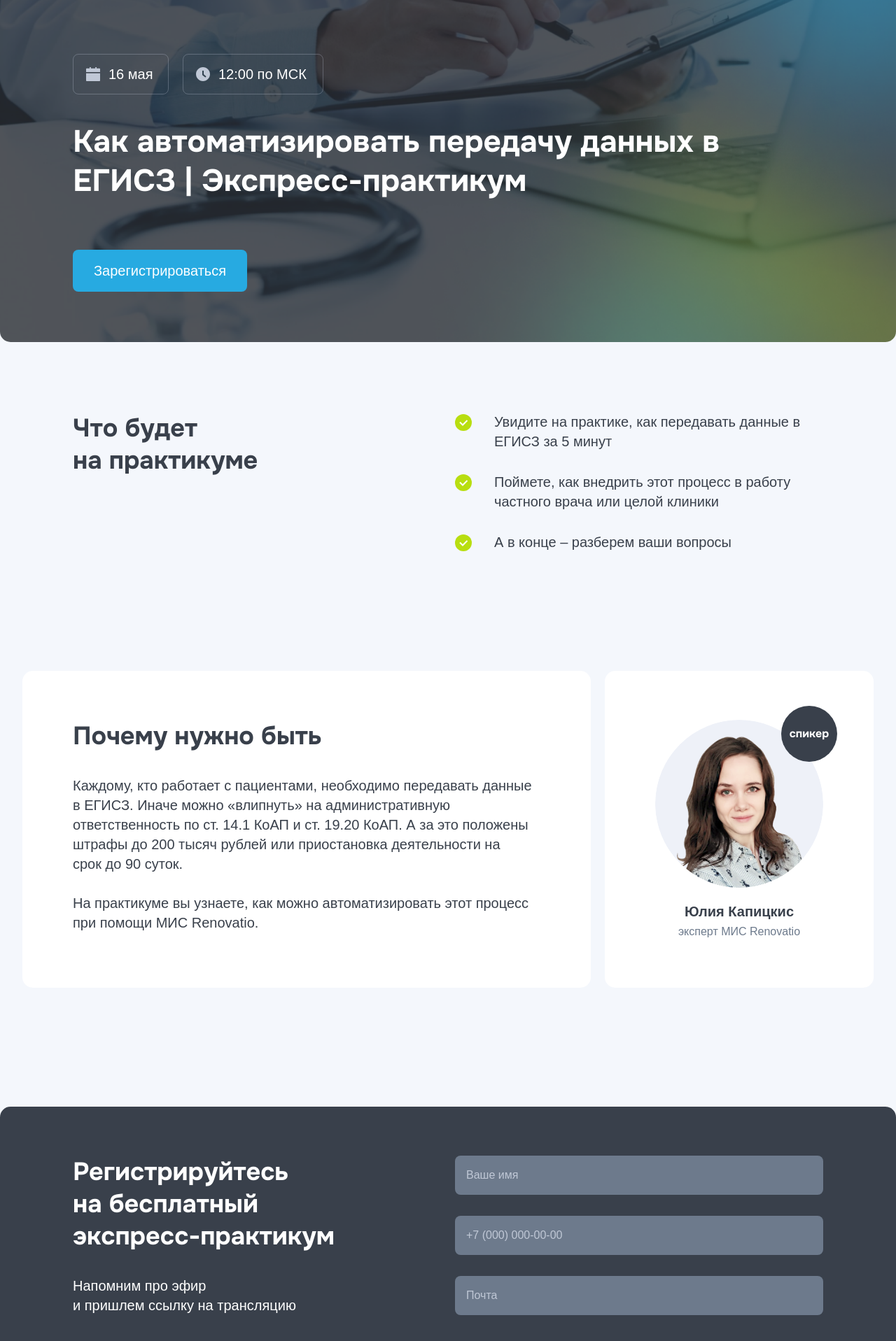
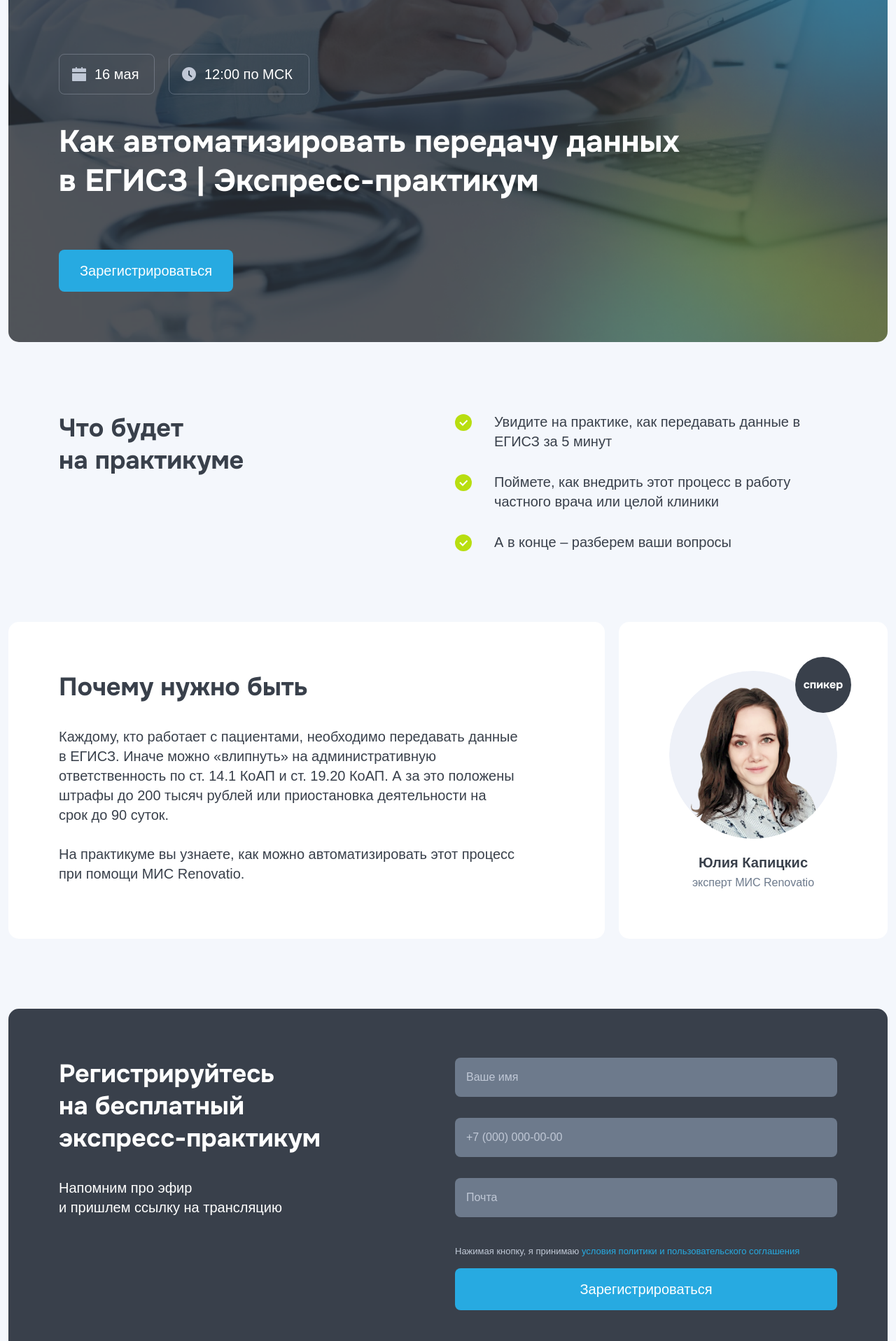
Before and after one commit to Hillel1408/renovatio, a website: page #src/index.html in a window 1280 px wide. Shown: the part 115-2032 px from the top of the page at 70% size. Drawn offline with nearby package versions, Linux system fonts and the light colour scheme; files that its build step writes are made by us from their sources; files whose address does not match are found by name.

Commit message:
правки

```diff
--- a/#src/html/form.html
+++ b/#src/html/form.html
@@ -1,4 +1,4 @@
-<div class="form">
+<div class="form" id="form">
   <div class="container">
     <div>
       <h2 class="subtitle">
--- a/#src/html/intro.html
+++ b/#src/html/intro.html
@@ -5,7 +5,10 @@
       <div><img src="img/icon-1.svg" alt="" />16 мая</div>
       <div><img src="img/icon-2.svg" alt="" />12:00 по МСК</div>
     </div>
-    <h1>Как автоматизировать передачу данных в ЕГИСЗ | Экспресс-практикум</h1>
-    <button class="btn">Зарегистрироваться</button>
+    <h1>
+      Как автоматизировать передачу данных <br />
+      в ЕГИСЗ | Экспресс-практикум
+    </h1>
+    <a class="btn" href="#form">Зарегистрироваться</a>
   </div>
 </div>
--- a/#src/scss/globals.scss
+++ b/#src/scss/globals.scss
@@ -10,7 +10,7 @@ main {
   background-color: #f4f7fc;
 }
 .container {
-  max-width: 1112px;
+  max-width: 1256px;
   margin: 0 auto;
   padding: 0 20px;
 }
@@ -22,6 +22,7 @@ main {
   border-radius: 8px;
   background: #27aae1;
   padding: 20px 30px;
+  display: inline-block;
 }
 .subtitle {
   font-family: var(--second-family);
@@ -41,3 +42,6 @@ main {
   line-height: 140%;
   color: #39404b;
 }
+html {
+  scroll-behavior: smooth;
+}
--- a/#src/scss/sections/footer.scss
+++ b/#src/scss/sections/footer.scss
@@ -1,5 +1,6 @@
 .footer {
   padding: 50px 0;
+  background-color: #f4f7fc;
   & > div {
     display: flex;
     justify-content: space-between;
--- a/#src/scss/sections/form.scss
+++ b/#src/scss/sections/form.scss
@@ -1,11 +1,14 @@
 .form {
-  background-color: #39404b;
-  border-radius: 15px;
-  padding: 70px 0;
   & > div {
+    background-color: #39404b;
+    border-radius: 15px;
+    padding: 70px 72px;
     display: grid;
     grid-template-columns: 1fr 1fr;
     gap: 20px;
+    @media (max-width: 992px) {
+      padding: 70px 30px;
+    }
     @media (max-width: 768px) {
       grid-template-columns: 1fr;
     }
--- a/#src/scss/sections/intro.scss
+++ b/#src/scss/sections/intro.scss
@@ -1,13 +1,16 @@
 .intro {
-  padding: 48px 0 72px 0;
-  background-image: url("../img/bg-1.png");
-  background-repeat: no-repeat;
-  background-size: cover;
-  background-position: center center;
-  border-bottom-left-radius: 15px;
-  border-bottom-right-radius: 15px;
   background-color: #f4f7fc;
   & > div {
+    background-image: url("../img/bg-1.png");
+    padding: 48px 72px 72px 72px;
+    background-repeat: no-repeat;
+    background-size: cover;
+    background-position: center center;
+    border-bottom-left-radius: 15px;
+    border-bottom-right-radius: 15px;
+    @media (max-width: 992px) {
+      padding: 30px;
+    }
     & > img {
       margin-bottom: 93px;
     }
--- a/#src/scss/sections/must-be.scss
+++ b/#src/scss/sections/must-be.scss
@@ -1,12 +1,7 @@
 .must-be {
-  padding: 70px 0;
   margin-bottom: 100px;
-  @media (max-width: 576px) {
-    padding: 30px 0;
-    margin-bottom: 10px;
-  }
   &__container {
-    max-width: 1216px;
+    max-width: 1256px;
     margin: 0 auto;
   }
   & > div {
--- a/#src/scss/sections/what-will.scss
+++ b/#src/scss/sections/what-will.scss
@@ -8,6 +8,10 @@
     display: grid;
     grid-template-columns: 1fr 1fr;
     gap: 20px;
+    padding: 0 72px;
+    @media (max-width: 992px) {
+      padding: 0 30px;
+    }
     @media (max-width: 768px) {
       grid-template-columns: 1fr;
       gap: 30px;
```
Also changed, not shown: dist/css/style.css, dist/index.html.
